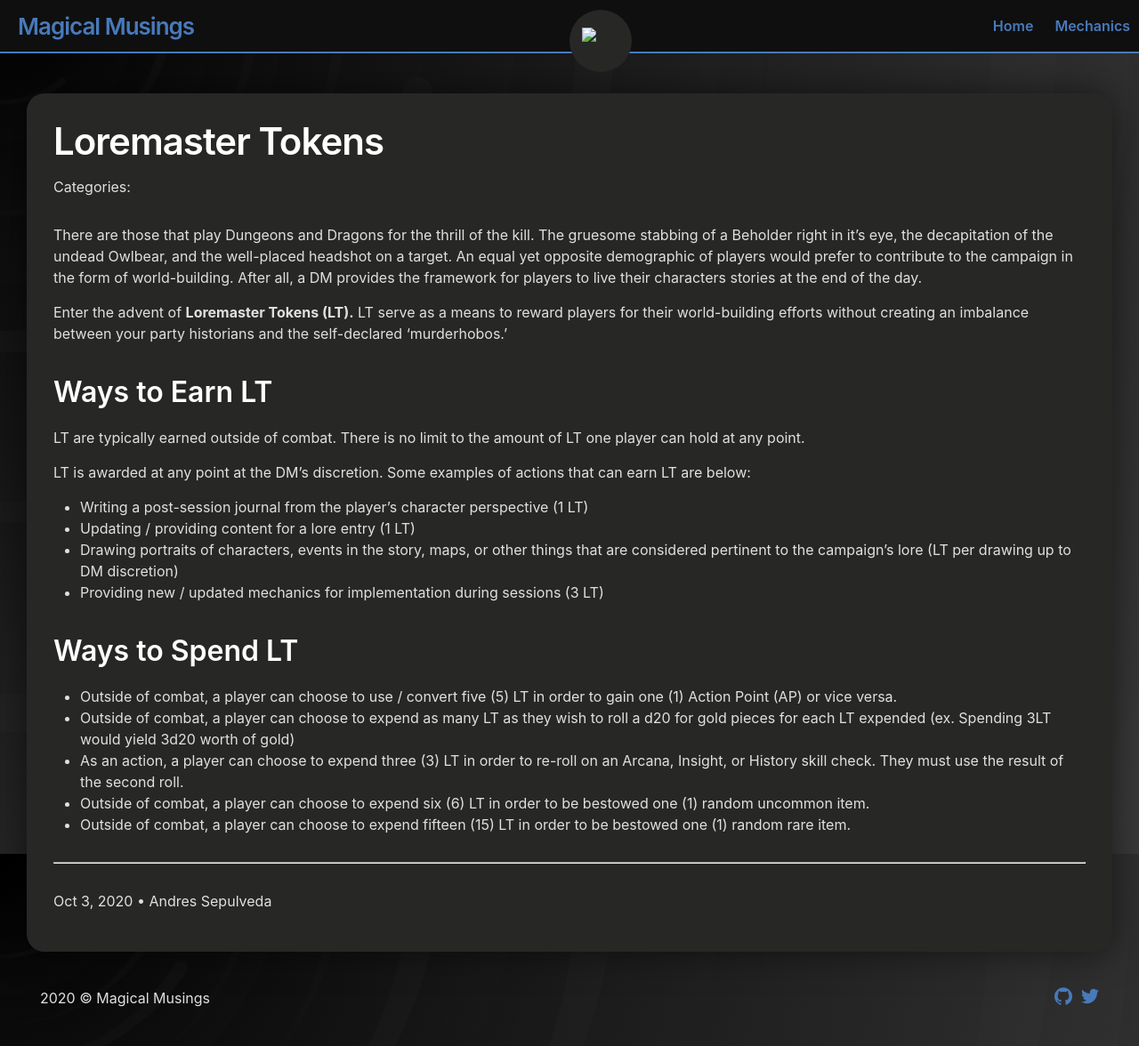
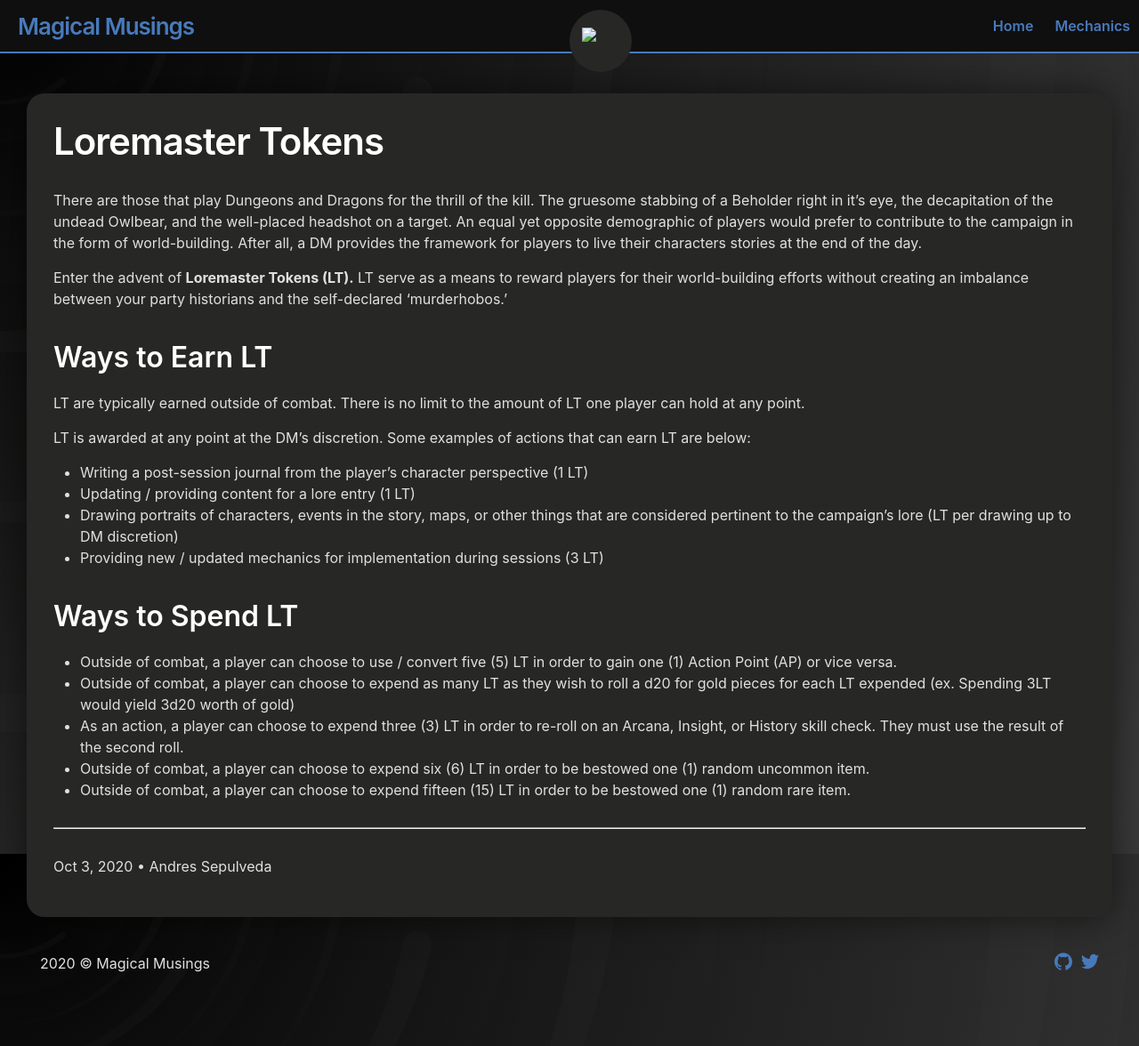
Before and after one commit to andersthemagi/magicalmusings.github.io, a Jekyll site: the page built from _posts/2020-10-03-mechanics-lt.md, in a window 1280 px wide and 1176 px high. Shown: the whole window at 89% size. Built offline with Jekyll 4.4.1, drawn with Linux system fonts in a browser that asks for light colours.

Commit message:
Update post.html

```diff
--- a/_layouts/post.html
+++ b/_layouts/post.html
@@ -7,7 +7,6 @@ layout: default
 
   <header class="post-header">
     <h1 class="post-title p-name" itemprop="name headline">{{ page.title | escape }}</h1>
-    <p>Categories: {{post.categories | capitalize | join: ', '}}</p>
   </header>
 
   <div class="post-content e-content" itemprop="articleBody">
```
